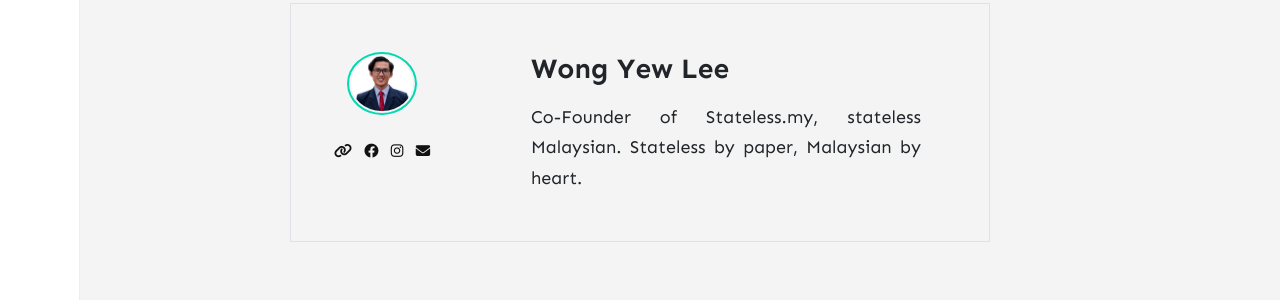
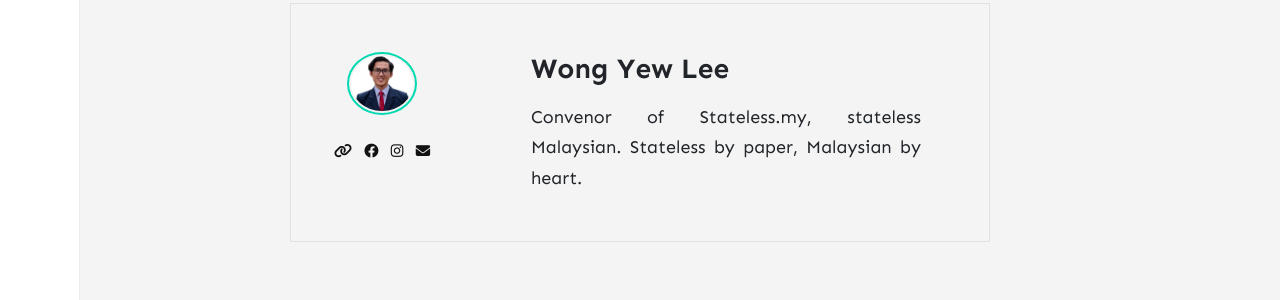
Before and after one commit to wyewlee/st-my, a Jekyll site: the page built from _pages/authors.html, in a window 1280 px wide. Shown: the part 341-641 px from the top of the page. Built offline with Jekyll 4.4.1, drawn with Linux system fonts in a browser that asks for light colours; nearby versions of some CDN libraries; comment, search, counter and statistics services are not loaded.

Commit message:
update wyl bio

```diff
--- a/_config.yml
+++ b/_config.yml
@@ -23,7 +23,7 @@ authors:
     # twitter: https://twitter.com/wowthemesnet
     facebook: https://www.facebook.com/yewleew/
     instagram: https://instagram.com/wongyewlee/
-    description: "Co-Founder of Stateless.my, stateless Malaysian. Stateless by paper, Malaysian by heart."
+    description: "Convenor of Stateless.my, stateless Malaysian. Stateless by paper, Malaysian by heart."
   # han:
   #   name: Lim Zheng Han
   #   display_name: Lim Zheng Han
```
